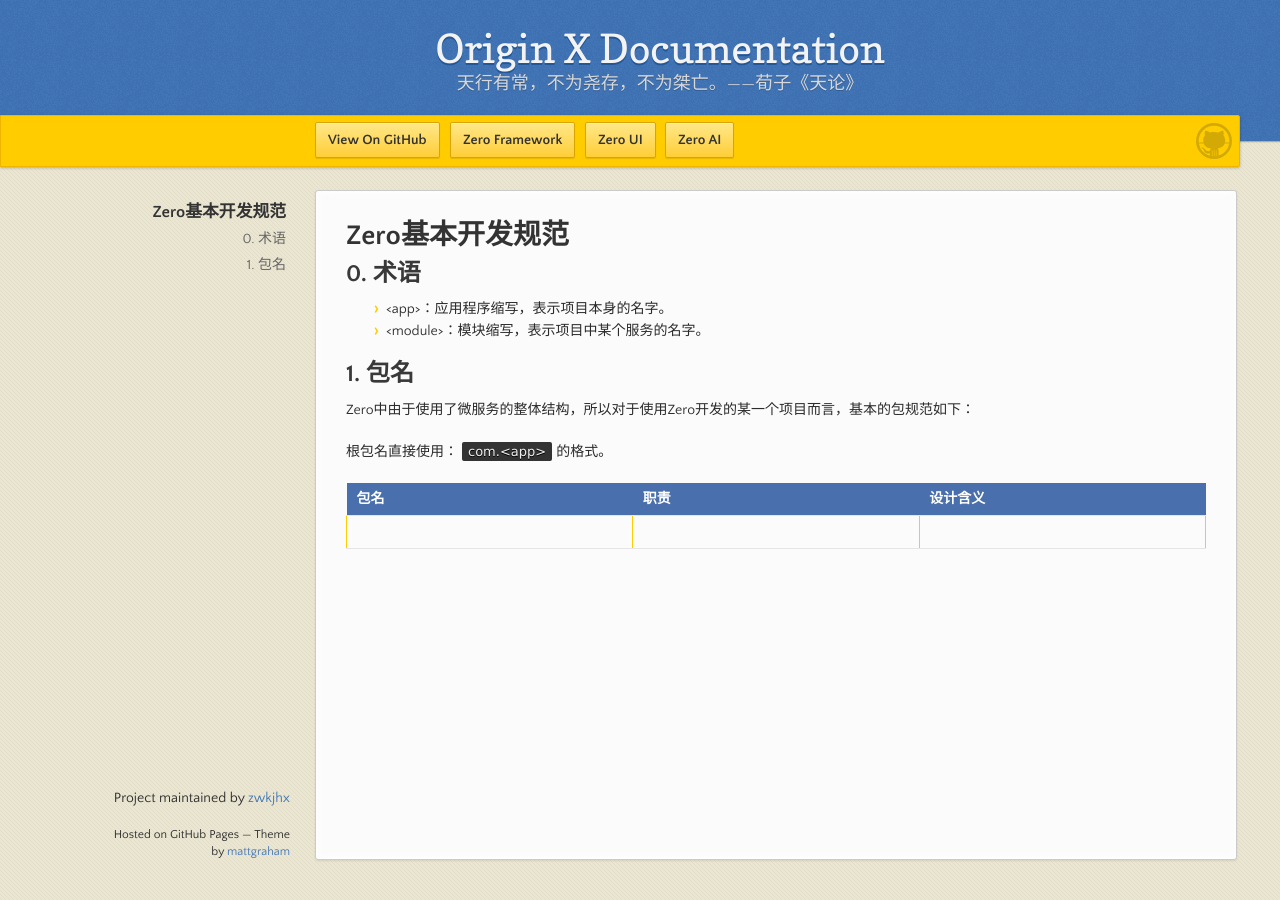
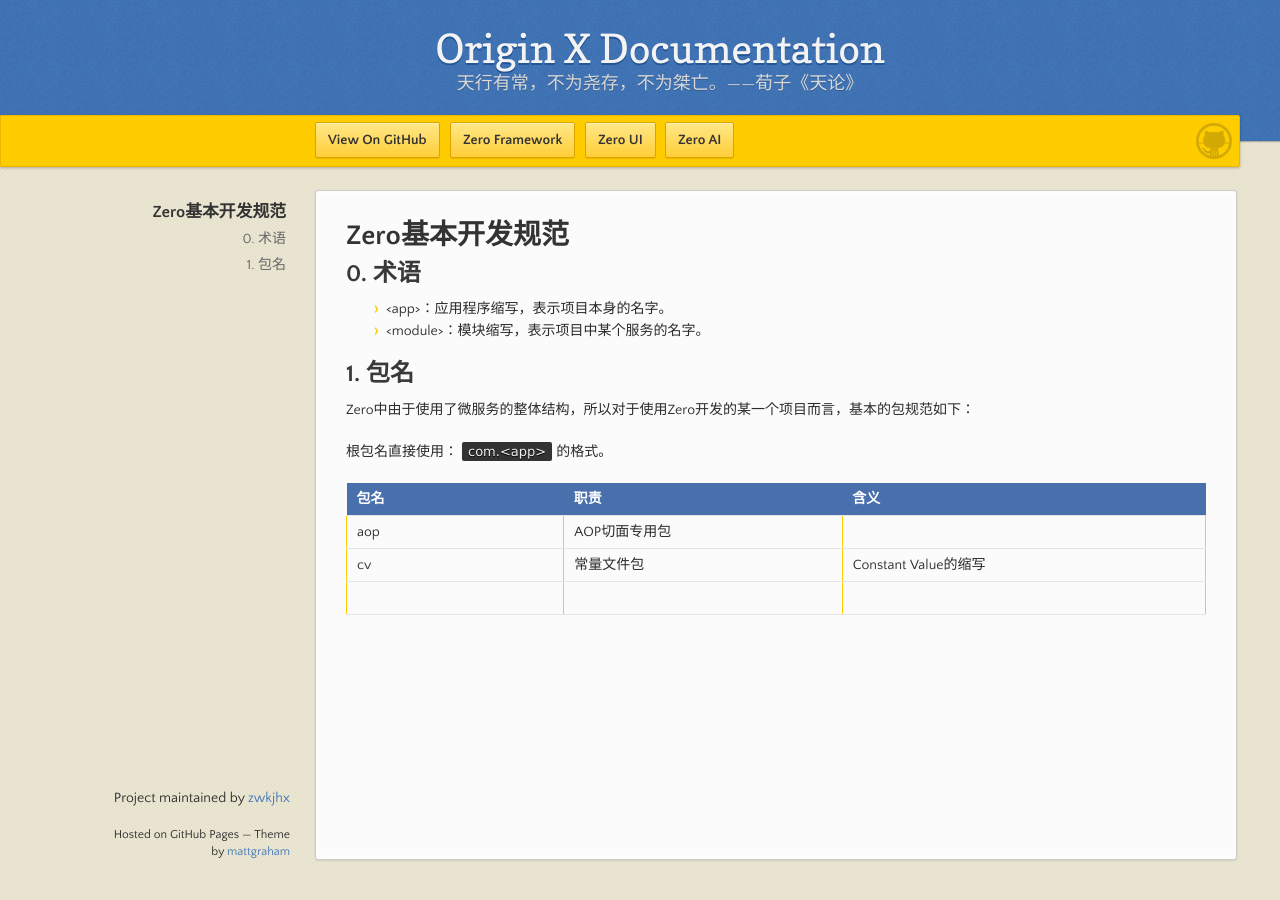
Before and after one commit to zwkjhx/ox-doc, a Jekyll site: the page built from specification/1-zerogui-fan/spc-001-zeroji-ben-kai-fa-gui-fan.md, in a window 1280 px wide. Built offline with Jekyll 4.4.1, drawn with Linux system fonts in a browser that asks for light colours; our own code applies the rules of GitHub Pages for plain Markdown files.

Commit message:
Updates specification/1-zerogui-fan/spc-001-zeroji-ben-kai-fa-gui-fan.md
Auto commit by GitBook Editor

```diff
--- a/specification/1-zerogui-fan/spc-001-zeroji-ben-kai-fa-gui-fan.md
+++ b/specification/1-zerogui-fan/spc-001-zeroji-ben-kai-fa-gui-fan.md
@@ -11,6 +11,8 @@
 
 根包名直接使用：`com.<app>`的格式。
 
-| 包名 | 职责 | 设计含义 |
+| 包名 | 职责 | 含义 |
 | :--- | :--- | :--- |
+| aop | AOP切面专用包 |  |
+| cv | 常量文件包 | Constant Value的缩写 |
 |  |  |  |
```
